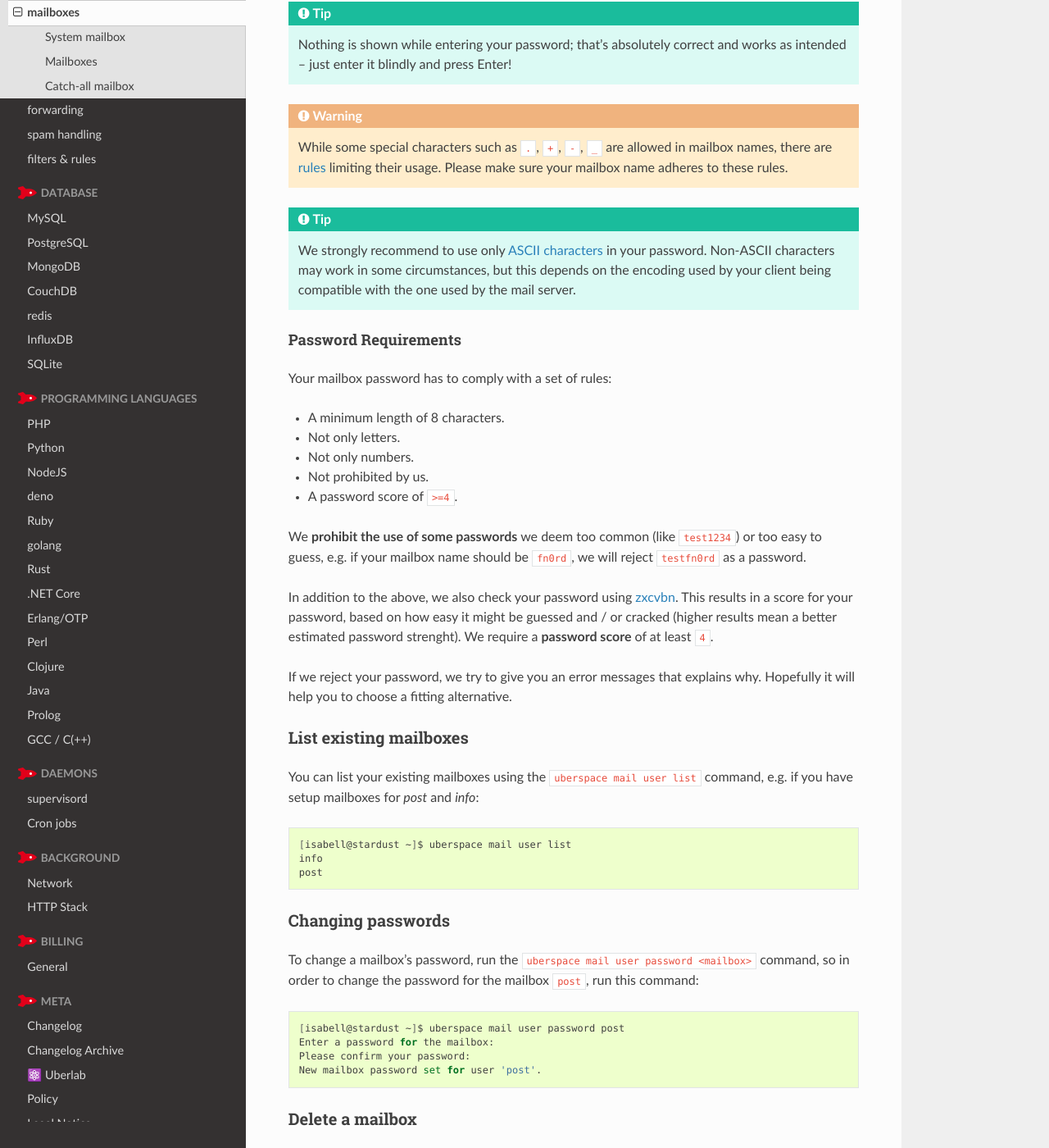
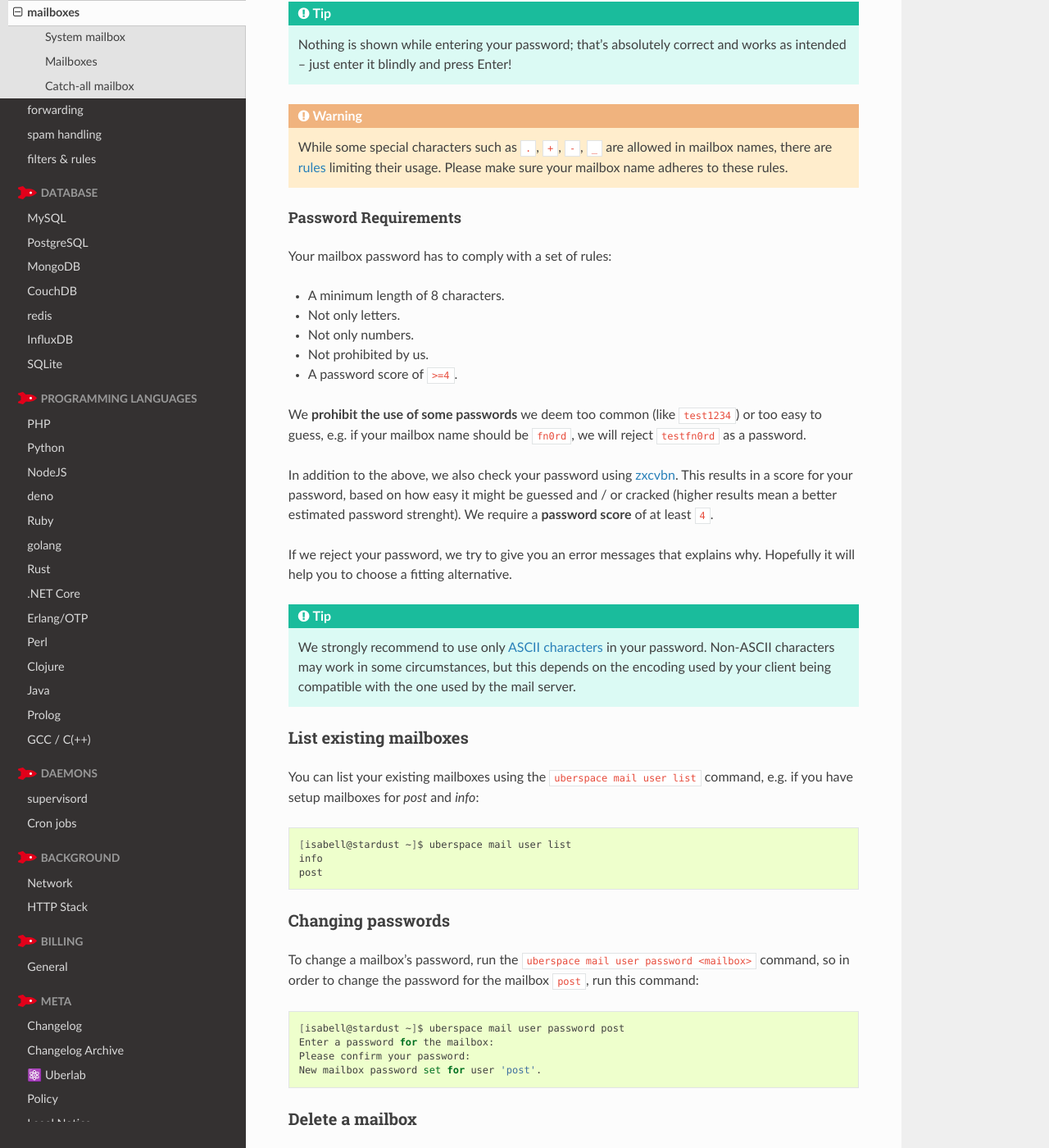
Before and after one commit to Uberspace/manual, a Sphinx documentation site: the page built from source/mail-mailboxes.rst, in a window 1280 px wide and 1400 px high, scrolled down 1034 px. Shown: the whole window at 82% size. Built offline with Sphinx 7.4.7 and the Read the Docs theme 2.0.0, drawn with Linux system fonts in a browser that asks for light colours; part of the change alters nothing that is shown.

```diff
--- a/source/mail-mailboxes.rst
+++ b/source/mail-mailboxes.rst
@@ -43,8 +43,6 @@ To add a new mailbox to your Uberspace, run the ``uberspace mail user add <mailb
 .. warning::
   While some special characters such as ``.``, ``+``, ``-``, ``_`` are allowed in mailbox names, there are `rules <https://en.wikipedia.org/wiki/Email_address#Local-part>`_ limiting their usage. Please make sure your mailbox name adheres to these rules.
 
-.. tip:: We strongly recommend to use only `ASCII characters <https://en.wikipedia.org/wiki/ASCII#Printable_characters>`_ in your password. Non-ASCII characters may work in some circumstances, but this depends on the encoding used by your client being compatible with the one used by the mail server.
-
 Password Requirements
 ~~~~~~~~~~~~~~~~~~~~~
 
@@ -61,6 +59,8 @@ We **prohibit the use of some passwords** we deem too common (like ``test1234``)
 In addition to the above, we also check your password using `zxcvbn <https://github.com/dwolfhub/zxcvbn-python>`_. This results in a score for your password, based on how easy it might be guessed and / or cracked (higher results mean a better estimated password strenght). We require a **password score** of at least ``4``.
 
 If we reject your password, we try to give you an error messages that explains why. Hopefully it will help you to choose a fitting alternative.
+
+.. tip:: We strongly recommend to use only `ASCII characters <https://en.wikipedia.org/wiki/ASCII#Printable_characters>`_ in your password. Non-ASCII characters may work in some circumstances, but this depends on the encoding used by your client being compatible with the one used by the mail server.
 
 List existing mailboxes
 -----------------------
```
